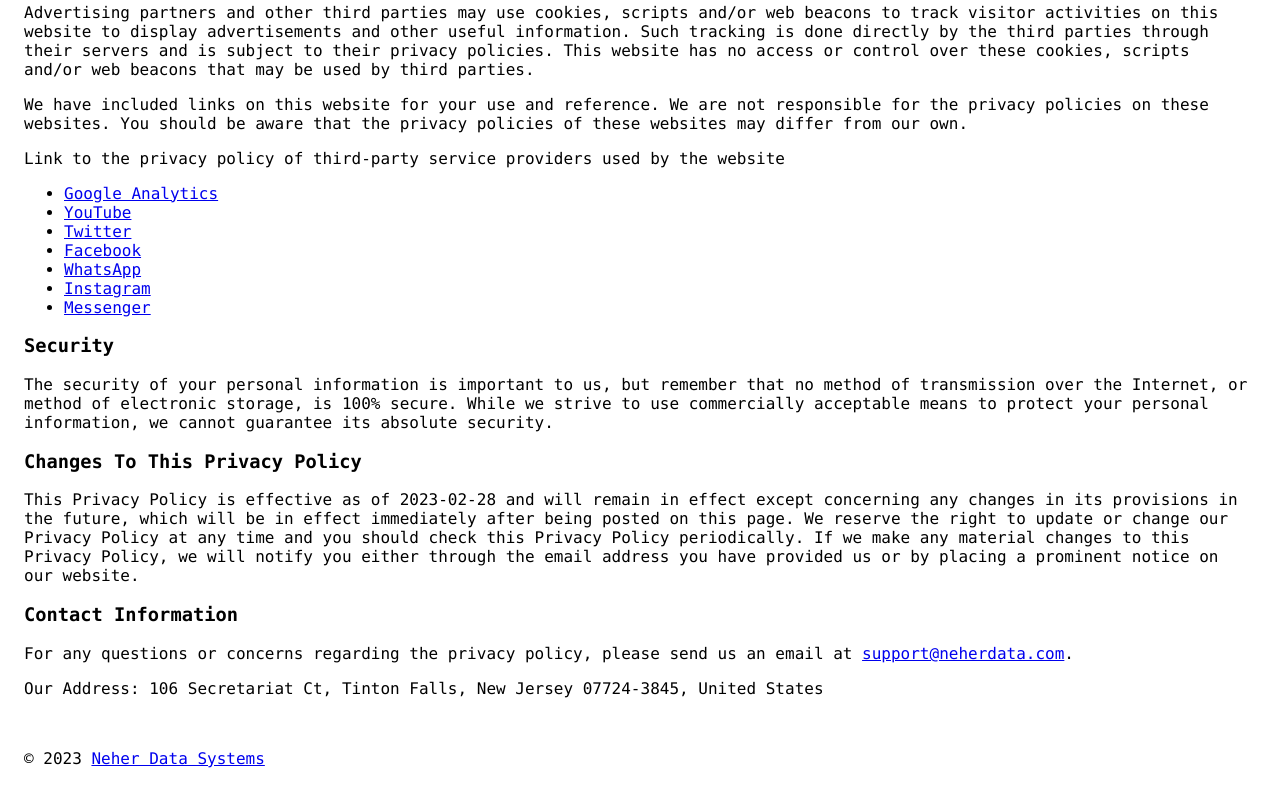
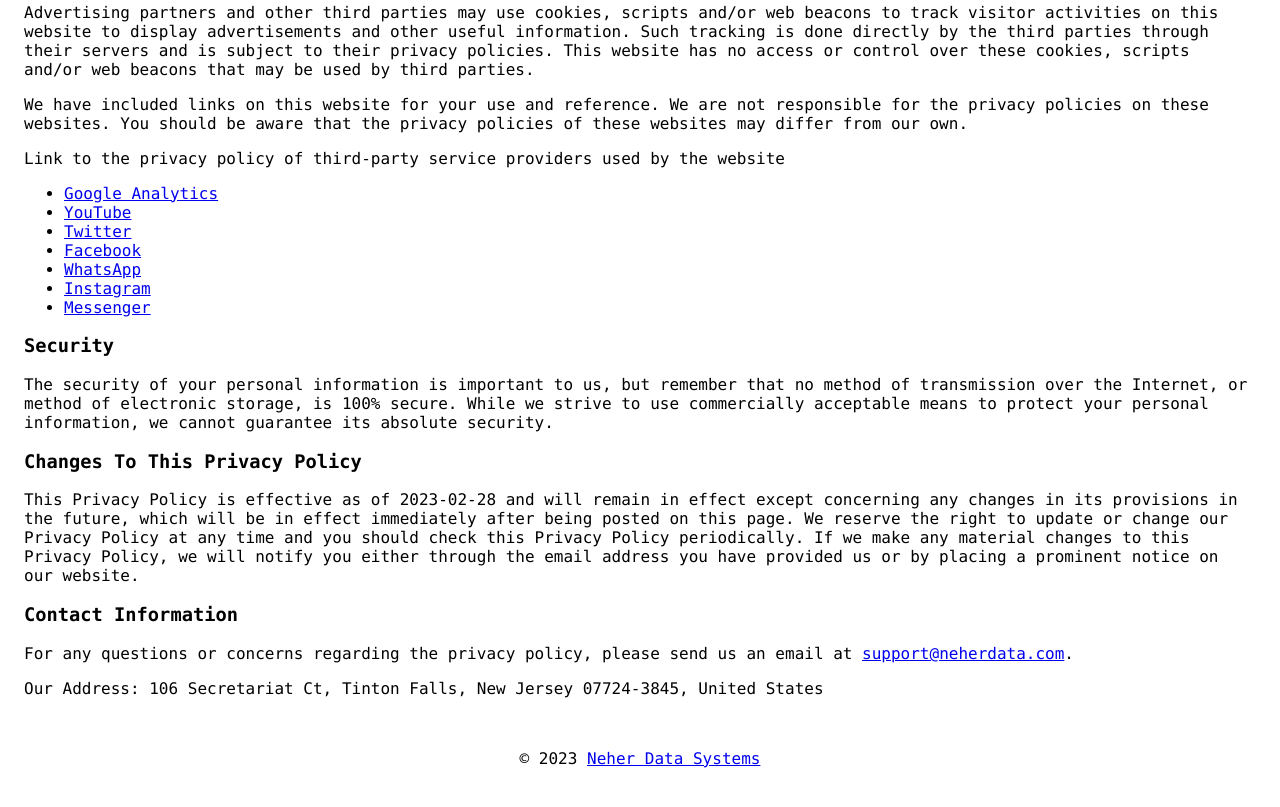
Before and after one commit to neherdata/privacy.neherdata.com, a plain HTML site: page index.html in a window 1280 px wide. Shown: the part 814-1621 px from the top of the page. Drawn offline with Linux system fonts and the light colour scheme.

Commit message:
center footer
align="center"

```diff
--- a/index.html
+++ b/index.html
@@ -121,7 +121,7 @@ noreferrer">Messenger</a></li><!----><!----><!----><!----><!----><!----><!----><
 </body>
 
 <footer>
-  <p>© 2023 <a href="https://www.neherdata.com">Neher Data Systems</a></p>
+  <p align="center">© 2023 <a href="https://www.neherdata.com">Neher Data Systems</a></p>
 </footer>
 
 </html>
```
